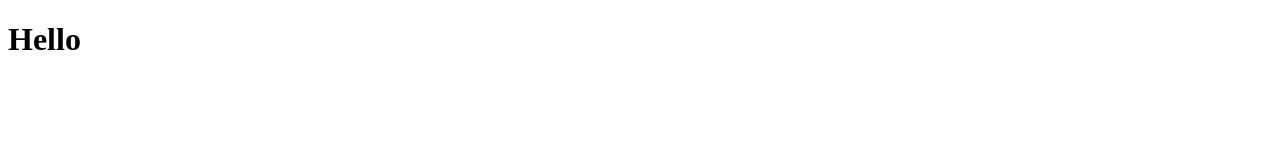
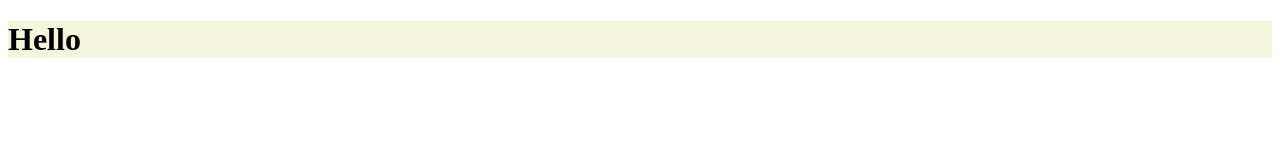
Before and after one commit to hangita101/LearningGit, a plain HTML site: page index.html in a window 1280 px wide. Drawn offline with Linux system fonts and the light colour scheme.

Commit message:
Changing a bit of index.html

```diff
--- a/index.html
+++ b/index.html
@@ -6,7 +6,7 @@
     <title>My Pages</title>
 </head>
 <body>
-    <h1>Hello</h1>
+    <h1 style="background-color: beige;">Hello</h1>
 
 </body>
 </html>
```
